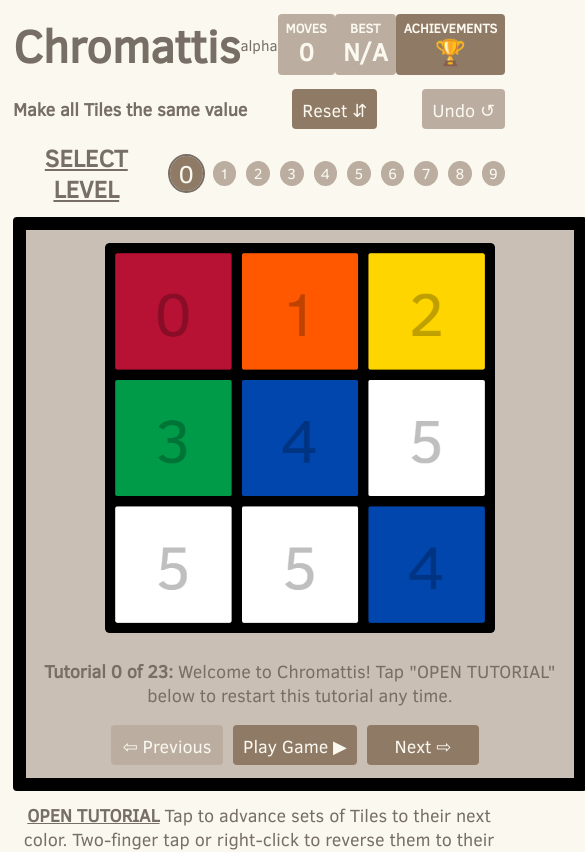
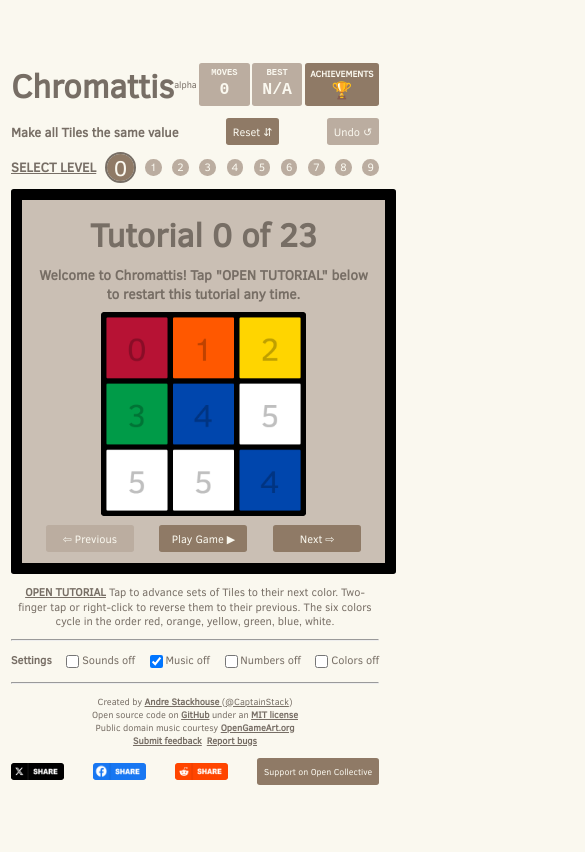
Before and after one commit to CaptainStack/chromattis, a React (Vite) app: page / in a window 390 px wide. Shown: the top 852 px of the page, 585 px wide, since content can reach past the window. Built offline with nearby package versions, Linux system fonts and the light colour scheme.

Commit message:
Update to responsive/relative styles (replace px with rem, etc)

```diff
--- a/index.html
+++ b/index.html
@@ -2,7 +2,7 @@
 <html lang='en'>
   <head>
     <meta charset='utf-8'>
-    <meta name='viewport' content='width=600, user-scalable=no'>
+    <meta name='viewport' content='width=device-width, user-scalable=no, initial-scale=1.0'>
 
     <link rel='icon' type="image/svg+xml" href='/favicon.svg'>
     <link rel='manifest' href='/app.webmanifest'>
--- a/src/components/App.jsx
+++ b/src/components/App.jsx
@@ -221,7 +221,7 @@ export const App = ({state}) => {
           </div>
 
           <div className='row'>
-            <strong>Make all Tiles the same value</strong>
+            <h3><strong>Make all Tiles the same value</strong></h3>
             <span id='reset_game' title='Click to reset the puzzle [r]' className='flat-button' onClick={newGameButtonClicked}>Reset ⇵</span>
             <span id='undo' title='Click to undo last move [u]' className={`flat-button ${state.game.current_level().last_move ? null : 'locked'}`} onClick={undoButtonClicked}>Undo ↺</span>
             <span id='install' title='Click to install Chromattis' className='flat-button'  hidden>Install ⇩</span>
--- a/src/components/LevelNavBar.jsx
+++ b/src/components/LevelNavBar.jsx
@@ -16,7 +16,7 @@ export const LevelNavBar = ({levels, current_level_index, highest_unlocked_level
     return(<LevelNavButton hide_tooltips={hide_tooltips} display_in_nav_bar={index > nav_levels_lowest && index < nav_levels_highest} key={`${level.id}-NavButton`} level={level} index={index} current_level_index={current_level_index} is_unlocked={is_unlocked} current_level_class={current_level_class}/>);
   });
 
-  return(<p className='LevelNavBar' title={hide_tooltips ? null : 'Open level select menu'}><strong onClick={toggleLevelNavMenu}>SELECT LEVEL</strong>{buttons}</p>);
+  return(<div className='LevelNavBar row' title={hide_tooltips ? null : 'Open level select menu'}><strong onClick={toggleLevelNavMenu}>SELECT LEVEL</strong>{buttons}</div>);
 }
 
 export default LevelNavBar;
--- a/src/components/Tile.jsx
+++ b/src/components/Tile.jsx
@@ -21,8 +21,8 @@ export const Tile = ({tile, index, currently_selected, preview_mode, game_in_pro
        title={hide_tooltips ? null : `Tile ${index}${hide_colors ? '': `\nColor: ${color_map[tile.current_color].string}`}${hide_numbers ? '' : `\nNumber: ${tile.current_color}`}\nWill change Tiles [${tile.target_tiles.sort((a, b) => a - b)}]`}
        style={{
           backgroundColor: hide_colors ? 'silver' : color_map[tile.current_color].hex,
-          outline: currently_selected ? '3px solid Aqua' : tile.preview || tile.will_change ? '3px dashed Aqua' : null,
-          borderRadius: currently_selected ? '10px' : null,
+          outline: currently_selected ? '0.25rem solid Aqua' : tile.preview || tile.will_change ? '0.25rem dashed Aqua' : null,
+          borderRadius: currently_selected ? '1rem' : null,
           transform: tile.will_change ? 'scale(1.03)' : null,
           animation: tile.preview ? 'pulse 1s infinite' : null,
           opacity: tile.will_change ? 1 : tile.preview || !preview_mode ? 1 : 0.6,
--- a/src/components/Tutorial.jsx
+++ b/src/components/Tutorial.jsx
@@ -5,8 +5,9 @@ export const Tutorial = ({show_tutorial, tutorial}) => {
   const lesson = tutorial.levels[tutorial.current_level_index];
   return(
     <div className='Tutorial' style={{ display: show_tutorial ? null : 'none' }}>
+      <h1>Tutorial {tutorial.current_level_index} of {tutorial.levels.length - 1}</h1>
+      <span className='lesson-text'><strong>{lesson.text}</strong></span>
       <img src={`${import.meta.env.BASE_URL}tutorials/${lesson.image}`} alt={lesson.text}/>
-      <span><strong>Tutorial {tutorial.current_level_index} of {tutorial.levels.length - 1}:</strong> {lesson.text}</span>
       <div className='row'>
         <span id='previous_tutorial_button' className={`flat-button ${tutorial.current_level_index > 0 ? null : 'locked'}`} onClick={previousTutorialButtonClicked}><span>⇦ Previous</span></span>
         <span className='flat-button' onClick={tutorialButtonClicked}><span>Play Game ▶</span></span>
--- a/src/index.css
+++ b/src/index.css
@@ -4,8 +4,15 @@
   --light-primary: #bbada0;
   --mid-primary: #cabfb4;
   --background: #faf8ef;
-  --content-width: 600px;
-  --content-gap: 13px;
+  --content-width: 37rem;
+  --content-gap: 1rem;
+  font-size: 16px;
+}
+
+@media screen and (max-width: 420px) {
+  :root {
+    font-size: 11px;
+  }
 }
 
 @font-face {
--- a/src/styles/App.css
+++ b/src/styles/App.css
@@ -8,9 +8,10 @@
   width: 100%;
   height: 100dvh;
   .main-container {
-    font-size: large;
+    font-size: 1rem;
     width: var(--content-width);
     height: 100%;
+    max-height: 67.5rem;
     gap: var(--content-gap);
     padding: var(--content-gap);
     display: flex;
@@ -46,7 +47,7 @@
 
   h1 {
     font-weight: bold;
-    font-size: 46px;
+    font-size: 3rem;
   }
 
   ul {
@@ -67,11 +68,11 @@
   .flat-button {
     border: 0;
     background: var(--primary);
-    padding: 0 10px;
+    padding: 0 0.625rem;
     text-decoration: none;
     color: var(--background);
-    height: 40px;
-    line-height: 42px;
+    height: 2.5rem;
+    line-height: 2.5rem;
     cursor: pointer;
     text-align: center;
     user-select: none;
@@ -92,11 +93,15 @@
     background: var(--light-primary);
     text-align: center;
     display: inline-block;
-    padding: 8px;
+    padding: 0.5rem;
+    &:not(.achievements) {
+      min-width: 4.6rem;
+      font-family: monospace;
+    }
   }
 
   .score-container p {
-    font-size: 25px;
+    font-size: 1.5rem;
     color: var(--background);
     font-weight: bold;
   }
@@ -108,9 +113,9 @@
 
   .score-container h3 {
     width: 100%;
-    top: 8px;
+    top: 0.25rem;
     left: 0;
-    font-size: var(--content-gap);
+    font-size: 0.8rem;
     line-height: var(--content-gap);
     text-align: center;
     color: var(--background);
@@ -122,12 +127,11 @@
     align-items: center;
     justify-content: space-between;
     &.social {
-      font-size: small;
+      font-size: 0.8rem;
     }
   }
 
   .Settings {
-    font-size: medium;
     display: flex;
     align-items: flex-start;
     label, input {
@@ -135,7 +139,7 @@
       display: flex;
     }
     input {
-      margin: 3px;
+      margin: 0.25rem;
     }
   }
 
@@ -143,7 +147,7 @@
     display: flex;
     align-items: center;
     img {
-      height: 25px;
+      height: 1.5rem;
     }
   }
 }
@@ -152,7 +156,7 @@
   .App {
     height: 100vh;
     .main-container {
-      min-width: 1200px;
+      min-width: 75rem;
       max-height: var(--content-width);
       display: grid;
       grid-template-columns: 1fr 1fr;
--- a/src/styles/LevelNavBar.css
+++ b/src/styles/LevelNavBar.css
@@ -2,7 +2,8 @@
   display: flex;
   align-items: center;
   justify-content: space-between;
-  font-size: 24px;
+  font-size: 1.2rem;
+  height: 2rem;
   .hide-in-nav {
     display:none;
   }
@@ -13,26 +14,27 @@
 }
 
 .level-navigation-button {
+  transition: all 0.2s;
   cursor: pointer;
-  width: 25px;
-  height: 25px;
-  line-height: 25px;
+  width: 1.5rem;
+  height: 1.5rem;
+  line-height: 1.5rem;
   border-radius: 50%;
   background-color: var(--primary);
-  display: inline-block;
-  text-align: center;
-  font-size: 15px;
+  display: flex;
+  justify-content: center;
+  align-items: center;
+  font-size: 1rem;
   color: var(--background);
   user-select: none;
-  margin-left: 10px;
   &:active {
     transform: scale(0.95);
   }
   &.level-navigation-button.current-level {
-    width: 35px;
-    height: 35px;
-    line-height: 35px;
-    font-size: 25px;
-    outline: 2px solid var(--dark-primary);
+    width: 2.5rem;
+    height: 2.5rem;
+    line-height: 2.5rem;
+    font-size: 2rem;
+    outline: 0.25rem solid var(--dark-primary);
   }
 }
--- a/src/styles/LevelNavMenu.css
+++ b/src/styles/LevelNavMenu.css
@@ -9,21 +9,22 @@
   justify-content: center;
   position: absolute;
   .level-navigation-button {
-    margin: 20px;
+    margin: var(--content-gap);
   }
   .current-level {
     margin: var(--content-gap);
   }
   .row {
-    margin-left: 10px;
-    margin-right: 10px;
+    margin-left: var(--content-gap);
+    margin-right: var(--content-gap);
   }
   .nav-button-container {
     display: flex;
     flex-wrap: wrap;
     justify-content: center;
-    height: 403px;
+    height: 25rem;
     align-content: flex-start;
+    align-items: center;
   }
   .hide-in-menu {
     display: none;
--- a/src/styles/Tile.css
+++ b/src/styles/Tile.css
@@ -12,12 +12,15 @@
   display: flex;
   justify-content: center;
   align-items: center;
-  font-size: 500%;
+  resize: both;
+  container-type: inline-size;
+
   &:focus {
     outline: none !important;
   }
   span {
     filter: brightness(75%);
+    font-size: 50cqmin;
   }
 }
 
--- a/src/styles/Tutorial.css
+++ b/src/styles/Tutorial.css
@@ -13,14 +13,20 @@
   transition: all 2s;
   transition-delay: 1s;
 
+  .lesson-text {
+    font-size: 1.25rem;
+  }
+
+  .row {
+    justify-content: space-around;
+    width: 100%;
+  }
+
   img {
-    width: 390px;
-    height: 390px;
-    margin-bottom: 8px;
+    width: 60%;
   }
 
   .flat-button {
-    margin-right: 10px;
-    min-width: 112px;
+    min-width: 8rem;
   }
 }
--- a/src/styles/VictoryModal.css
+++ b/src/styles/VictoryModal.css
@@ -22,11 +22,11 @@
     transition-delay: 0s;
   }
   & > h1 {
-    font-size: 48px;
+    font-size: 3rem;
   }
   .flat-button {
-    margin-right: 10px;
-    width: 120px;
+    margin-right: 1rem;
+    width: 8rem;
   }
   .victory-share {
     width: 60%;
```
